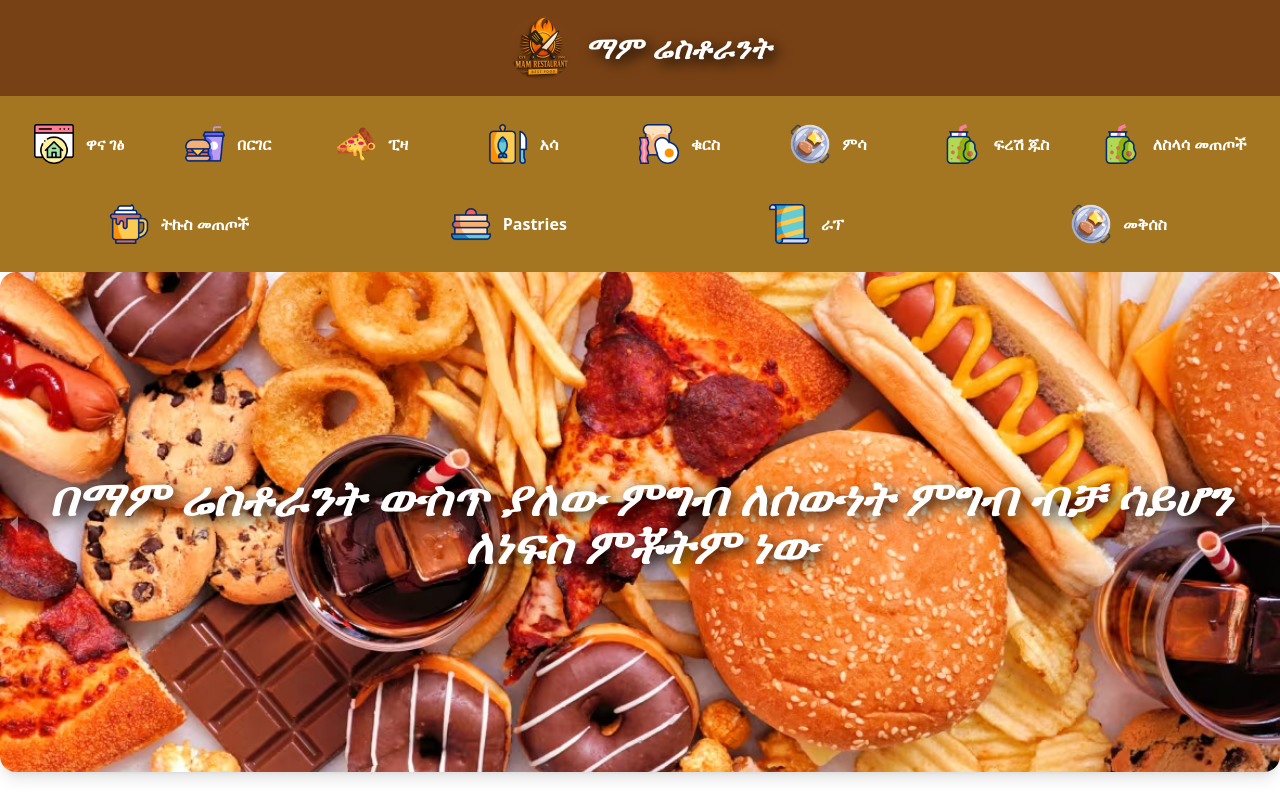
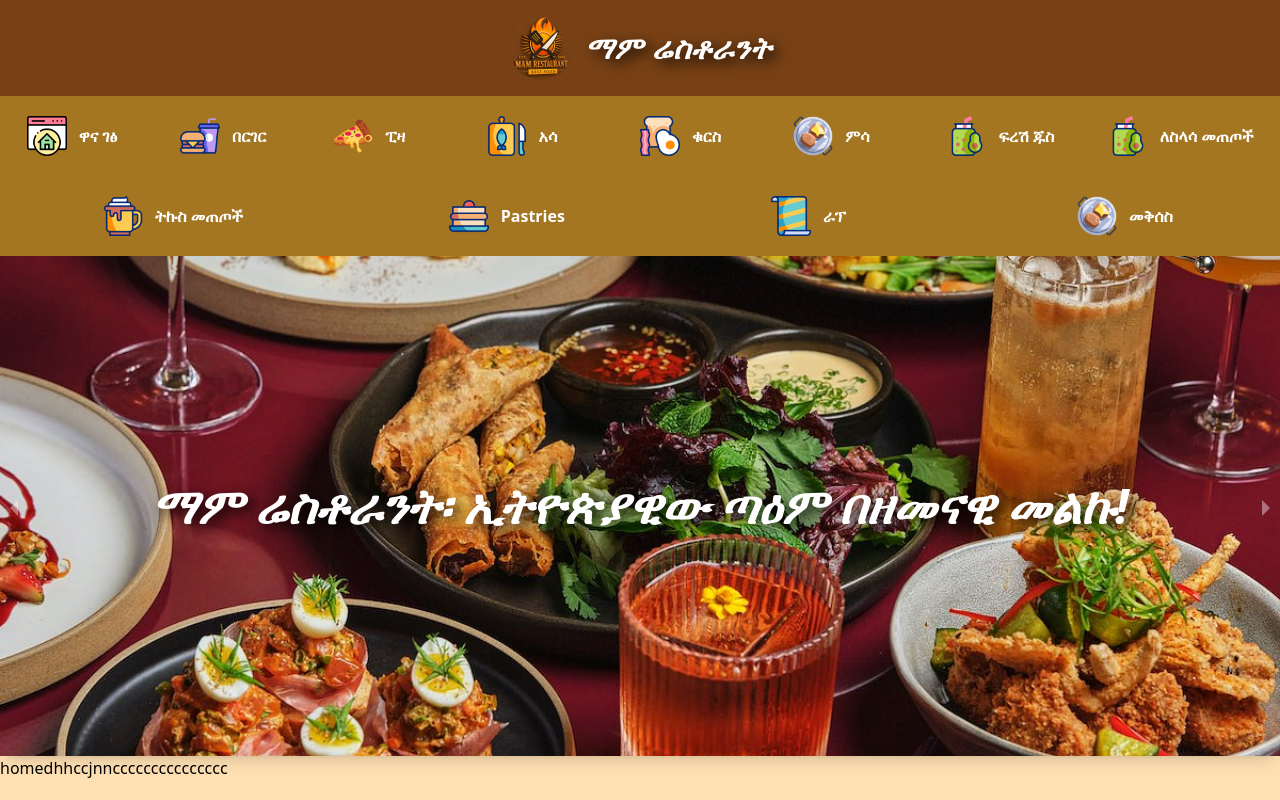
Before and after one commit to amir-mesfin/MAM-Restaurant-digital_menu, a React (Vite) app in the folder client/: page / in a window 1280 px wide. Built offline with nearby package versions, Linux system fonts and the light colour scheme.

Commit message:
crate router

```diff
--- a/client/package.json
+++ b/client/package.json
@@ -14,6 +14,7 @@
     "react": "^19.1.1",
     "react-dom": "^19.1.1",
     "react-responsive-carousel": "^3.2.23",
+    "react-router-dom": "^7.8.2",
     "tailwindcss": "^4.1.12"
   },
   "devDependencies": {
--- a/client/src/App.jsx
+++ b/client/src/App.jsx
@@ -1,13 +1,21 @@
 import React  from 'react'
 import Home from './page/Home'
-import './App.css'
+import { BrowserRouter, Routes, Route } from "react-router-dom"
+import Header from './components/Header'
+import Carousels from './components/Carousels'
 
 function App() {
 
   return (
-    <>
-      <Home />
-    </>
+    <BrowserRouter>
+    <Header />
+    <Carousels />
+      <Routes>
+      <Route path="/" element={<Home />} />
+      </Routes>
+
+   {/* <Footer /> */}
+   </BrowserRouter>
   )
 }
 
--- a/client/src/components/Carousels.jsx
+++ b/client/src/components/Carousels.jsx
@@ -1,29 +1,33 @@
 import React from "react";
 import { Carousel } from "react-responsive-carousel";
 import "react-responsive-carousel/lib/styles/carousel.min.css";
-import {carouselData} from './ctousel.js'
+import { carouselData } from "./ctousel.js";
 import HeaderBelow from "./HeaderBelow.jsx";
 
-
 export default function Carousels() {
-  // const CarouselImages = [crousel1, crousel2, crousel3, crousel4, crousel5, crousel6, crousel7];
-
   return (
     <div className="relative">
-    <HeaderBelow className="sticky top-0 z-50 w-full" />
+      {/* Sticky header */}
+      <div className="sticky top-0 z-50 bg-white">
+        <HeaderBelow />
+      </div>
 
-    <div className="w-full max-w-full mx-auto rounded-2xl overflow-hidden shadow-lg">
+      {/* Carousel */}
+      <div className="w-full max-w-full mx-auto rounded-2xl shadow-lg">
         <Carousel
           autoPlay
           infiniteLoop
           showThumbs={false}
           showIndicators={false}
           showStatus={false}
-        interval={3000}
+          interval={6000}
           className="rounded-2xl"
         >
           {carouselData.map((item, index) => (
-          <div key={index} className="relative w-full h-[400px] md:h-[500px]">
+            <div
+              key={index}
+              className="relative w-full h-[400px] md:h-[500px]"
+            >
               <img
                 src={item.image}
                 alt={`carousel-${index}`}
@@ -39,7 +43,5 @@ export default function Carousels() {
         </Carousel>
       </div>
     </div>
-
-
   );
 }
--- a/client/src/components/HeaderBelow.jsx
+++ b/client/src/components/HeaderBelow.jsx
@@ -1,16 +1,20 @@
-import React from 'react'
-import {headerData}  from './ctousel.js'
+import React from 'react';
+import { headerData } from './ctousel.js';
+
 export default function HeaderBelow() {
   return (
-    <div className=' hidden lg:flex  gap-10 flex-wrap  justify-around items-center  bg-[#A47621] p-7 ' >
-       { headerData.map((item, index)=>(
-           <div key={index}
-            className='min-w-[100px] flex  gap-3 items-center hover:py-3 hover:px-5 hover:bg-gray-50'>
-                  <img  className=' w-10 h-10 'src={item.icon} alt="" />
-                  <span  className='text-white font-semibold '>{ item.content} </span>
-           </div>
-
-        ))}
+    <div className="hidden lg:flex gap-10 flex-wrap justify-around items-center bg-[#A47621] p-5">
+      {headerData.map((item, index) => (
+        <div
+          key={index}
+          className="min-w-[100px] flex gap-3 items-center
+                     hover:py-2 hover:px-4 hover:bg-gray-500
+                     hover:rounded-2xl hover:underline-offset-1 transition"
+        >
+          <img className="w-10 h-10" src={item.icon} alt={item.content} />
+          <span className="text-white font-semibold">{item.content}</span>
+        </div>
+      ))}
     </div>
-  )
+  );
 }
--- a/client/src/index.css
+++ b/client/src/index.css
@@ -1 +1,5 @@
 @import "tailwindcss";
+
+body{
+  background-color: #ffe0b3;
+}
--- a/client/src/page/Home.jsx
+++ b/client/src/page/Home.jsx
@@ -1,14 +1,8 @@
 import React from 'react'
-import Header from '../components/Header'
-import { Carousel } from 'react-responsive-carousel'
-import Carousels from '../components/Carousels'
-import HeaderBelow from '../components/HeaderBelow'
 export default function Home() {
   return (
     <div>
-      <Header />
-      <Carousels />
-
+      homedhhccjnnccccccccccccccc
     </div>
   )
 }
```
Also changed, not shown: client/src/page/CategoryPage.jsx (added), 1 other file (tests, documents, lock files or other folders). Lines whose indentation alone changed are shown as unchanged.
